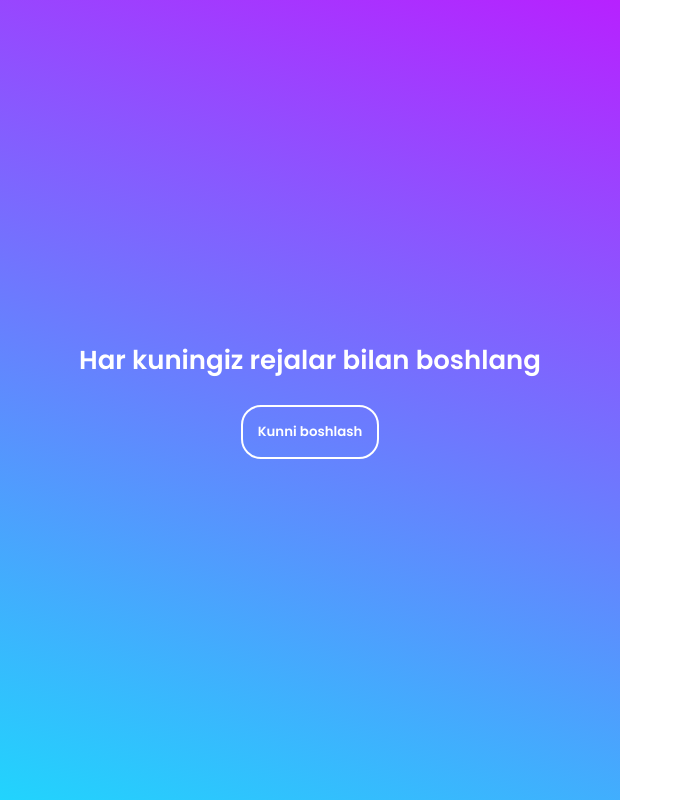
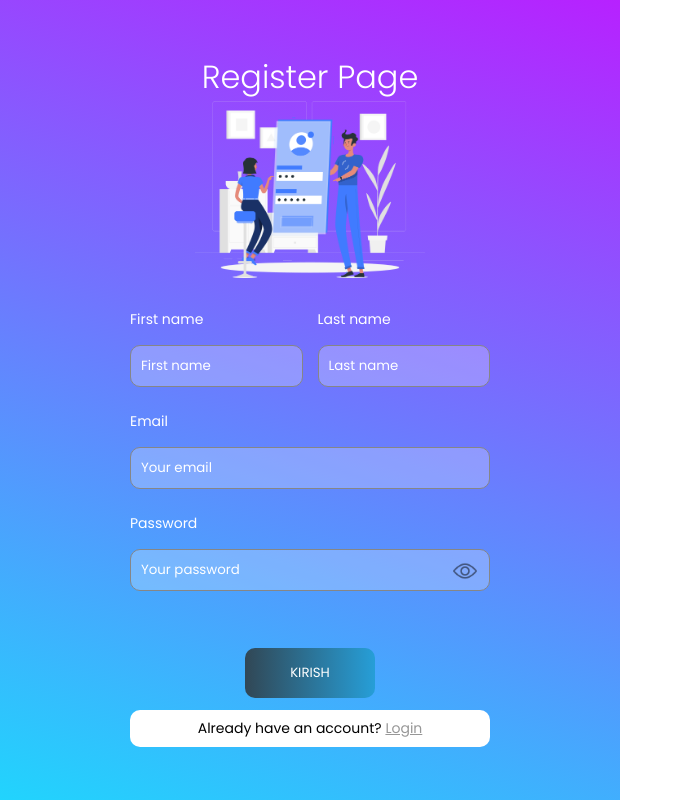
Before and after one commit to AsliddinHamrayev/Todo, a Vue app: page /register in a window 1280 px wide. Shown: the whole page, without its empty margins (0-683 px from the left). Built offline with nearby package versions, Linux system fonts and the light colour scheme; the HTML template or start-up script is replaced by a standard one; a web font is replaced by a local one.

Commit message:
Register

```diff
--- a/src/views/Login.vue
+++ b/src/views/Login.vue
@@ -16,6 +16,8 @@
             <img src="../assets/view.png" class="i-view" alt="" @click="show">
 
             <button class="enter">Kirish</button>
+
+            <p class="toRegister">Do not have an account? <router-link to="register" class="link">register</router-link></p>
           </form>
       </div>
   </div>
@@ -103,4 +105,17 @@ export default {
     opacity: 50%;
 }
 
+.toRegister {
+    font-size: 14px;
+    background: #fff;
+    color: #000;
+    padding: 8px;
+    border-radius: 10px;
+    margin-top: 12px;
+}
+
+.link {
+    color: rgb(151, 151, 151);
+    text-decoration: underline;
+}
 </style>
--- a/src/views/Register.vue
+++ b/src/views/Register.vue
@@ -1,10 +1,36 @@
 <template>
 <div class="register">
         <div class="register-box">
+            <h1 class="login__title">Register Page</h1>
 
-        <p class="register__text">Har kuningiz rejalar bilan boshlang</p>
+          <div class="login-page">
 
-        <router-link to="login"><button class="register__btn">Kunni boshlash</button></router-link>
+          </div>
+          <form action="">
+              <img src="../assets/Frame.png" alt="" class="login__img">
+
+                <div class="name-box">
+                    <div class="name">
+                        <h4 class="main__text">First name</h4>
+                        <input type="text" class="input" placeholder="First name">
+                    </div>
+
+                    <div class="name">
+                        <h4 class="main__text">Last name</h4>
+                        <input type="text" class="input" placeholder="Last name">
+                    </div>
+                </div>
+            <h4 class="main__text">Email</h4>
+            <input type="email" class="input email" placeholder="Your email">
+
+            <h4 class="main__text">Password</h4>
+            <input type="password" class="input password" name="" id="" placeholder="Your password">
+            <img src="../assets/view.png" class="i-view" alt="" @click="show">
+
+            <button class="enter">Kirish</button>
+          </form>
+
+          <p class="toLogin">Already have an account? <router-link to="login" class="link">Login</router-link></p>
     </div>
 </div>
 </template>
@@ -28,26 +54,87 @@ export default {
 }
 
 .register-box {
+    width: 100%;
     text-align: center;
-    padding: 20px;
+    max-width: 360px;
+    margin: 0 auto;
+}
+
+.login__title {
+    font-weight: 300;
+}
+
+.main__text {
+    margin-top: 24px;
+    text-align: left;
+    font-size: 14px;
+}
+.input {
+        padding: 10px;
     width: 100%;
+    background: rgb(255 255 255 / 24%);
+    border: none;
+    border: 1px solid #868686;
+    margin-top: 15px;
+    outline: none;
+    color: #fff;
+    border-radius: 10px;
+}
+
+.input::placeholder {
+    color: #fff;
 }
 
 
-.register__text {
-    text-align: center;
-    font-size: 26px;
-    font-weight: 600;
+         .enter {background-image: linear-gradient(to right, #314755 0%, #26a0da  51%, #314755  100%)}
+         .enter {
+            padding: 15px 45px;
+            text-align: center;
+            text-transform: uppercase;
+            transition: 0.5s;
+            background-size: 200% auto;
+            color: white;
+            border-radius: 10px;
+            display: block;
+            border: none;
+            margin: 0 auto;
+            margin-top: 26px;
+          }
+
+          .enter-grad:hover {
+            background-position: right center;
+            color: #fff;
+            text-decoration: none;
+          }
+
+
+.login__img {
+    width: 230px;
 }
 
-.register__btn {
-    padding: 15px;
-    background: transparent;
-    border: 2px solid #fff;
-    color: #fff;
-    font-weight: 600;
-    border-radius: 20px;
-    margin-top: 25px;
+.i-view {
+    width: 24px;
+    transform: translate(155px, -32px);
+    opacity: 50%;
+}
+
+.toLogin {
+    font-size: 14px;
+    background: #fff;
+    color: #000;
+    padding: 8px;
+    border-radius: 10px;
+    margin-top: 12px;
+}
+
+.link {
+    color: rgb(151, 151, 151);
+    text-decoration: underline;
+}
+
+.name-box {
+    display: flex;
+    gap: 15px;
 }
 
 </style>
```
